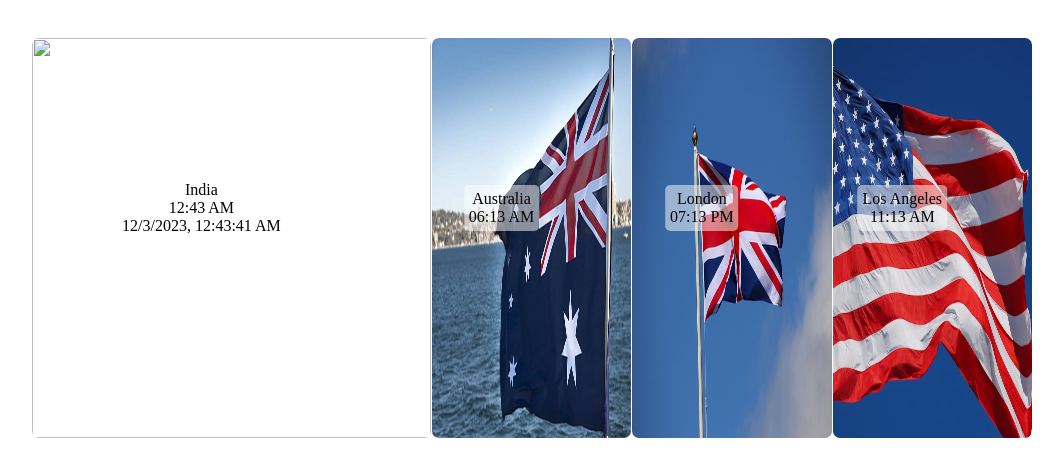
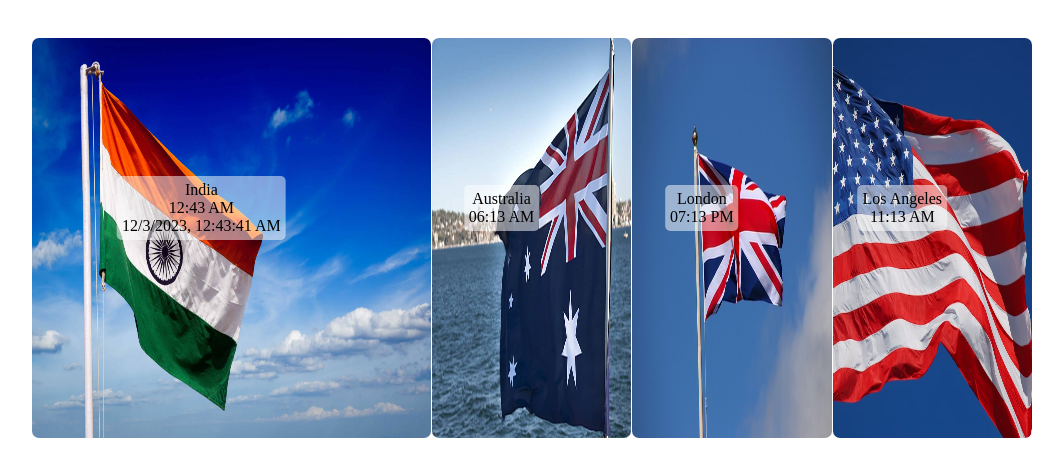
Before and after one commit to Gauriii1998/TimeWithTimezone, a plain HTML site: page jsProject/index.html in a window 1280 px wide. Shown: the whole page, without its empty margins (6-1069 px from the left). Drawn offline with Linux system fonts and the light colour scheme; files whose address does not match are found by name.

Commit message:
Update index.html

```diff
--- a/jsProject/index.html
+++ b/jsProject/index.html
@@ -9,7 +9,7 @@
 <body>
   <div class="flex" id="image-container">
     <div class="img-div" id="img1">
-      <img src="/img/India.jpg" alt="" />
+      <img src="/India.jpg" alt="" />
       <div class="time">
         <div>India</div>
         <div class="halftime">full Time</div>
```
